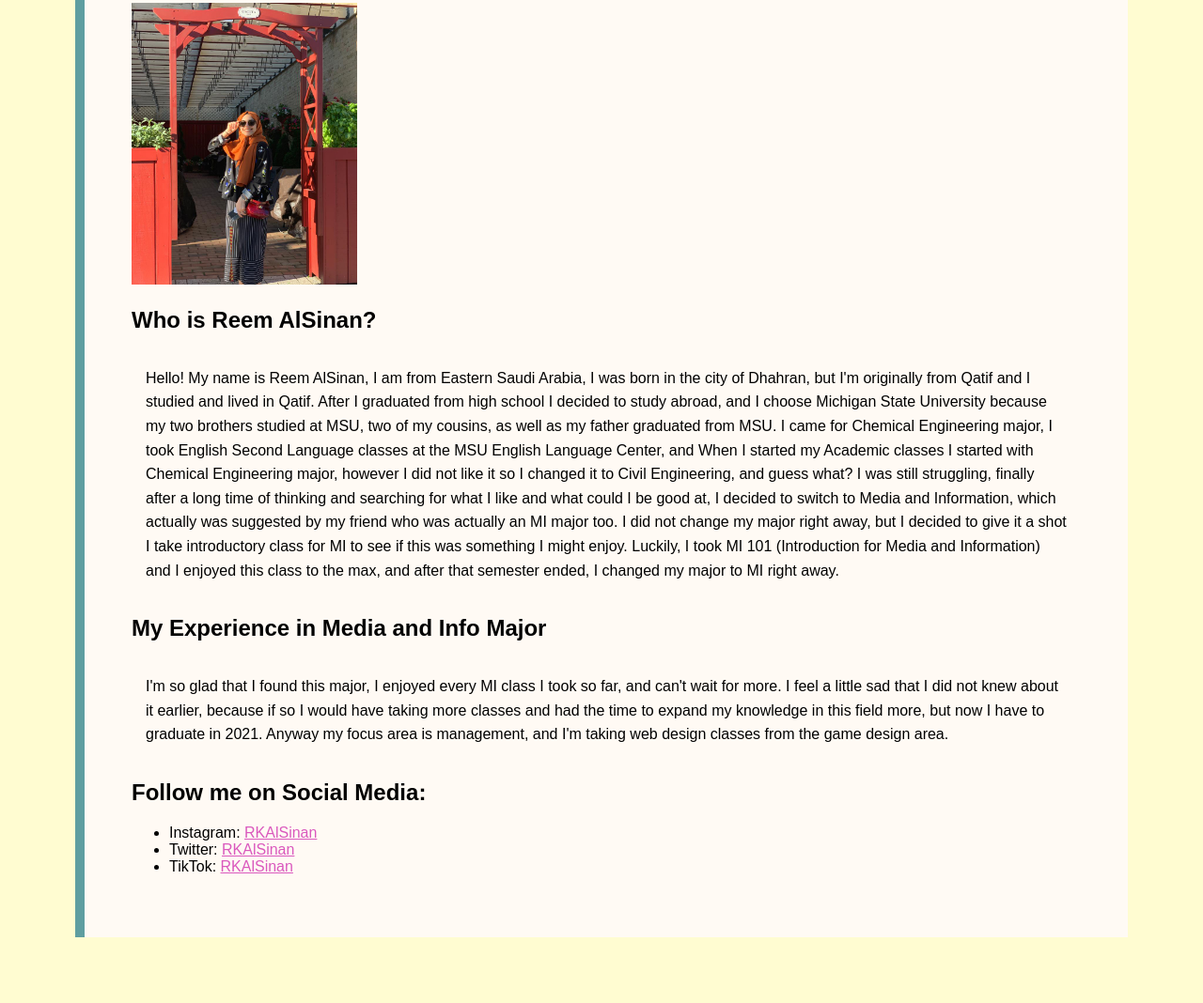
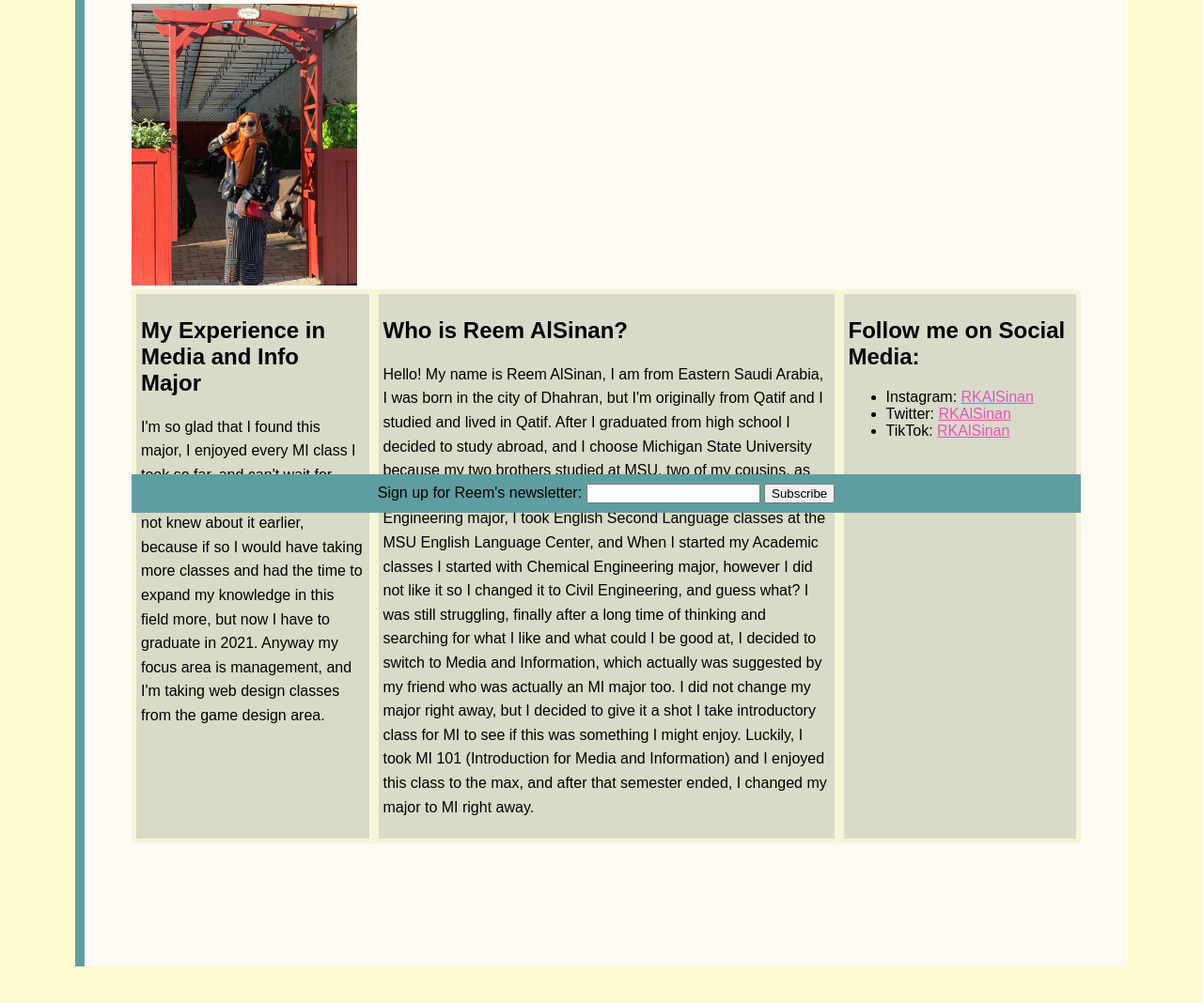
Before and after one commit to RKAlSinan/mi349_blog, a plain HTML site: page about.html in a window 1280 px wide. Shown: the part 254-1322 px from the top of the page at 94% size. Drawn offline with Linux system fonts and the light colour scheme.

Commit message:
Add files via upload

```diff
--- a/about.html
+++ b/about.html
@@ -18,23 +18,33 @@
     <img alt="reem in wisconsin" src="meinwis.JPG" width="240" height="300">
 
 
-<section>
+<div>
 
+    <aside>
+        <h2>My Experience in Media and Info Major</h2>
+            <p>I'm so glad that I found this major, I enjoyed every MI class I took so far, and can't wait for more. I feel a little sad that I did not knew about it earlier, because if so I would have taking more classes and had the time to expand my knowledge in this field more, but now I have to graduate in 2021. Anyway my focus area is management, and I'm taking web design classes from the game design area.</p>
+    </aside>
+
+    <aside>
         <h2>Who is Reem AlSinan?</h2>
             <p>Hello! My name is Reem AlSinan, I am from Eastern Saudi Arabia, I was born in the city of Dhahran, but I'm originally from Qatif and I studied and lived in Qatif. After I graduated from high school I decided to study abroad, and I choose Michigan State University because my two brothers studied at MSU, two of my cousins, as well as my father graduated from MSU. I came for Chemical Engineering major, I took English Second Language classes at the MSU English Language Center, and When I started my Academic classes I started with Chemical Engineering major, however I did not like it so I changed it to Civil Engineering, and guess what? I was still struggling, finally after a long time of thinking and searching for what I like and what could I be good at, I decided to switch to Media and Information, which actually was suggested by my friend who was actually an MI major too. I did not change my major right away, but I decided to give it a shot I take introductory class for MI to see if this was something I might enjoy. Luckily, I took MI 101 (Introduction for Media and Information) and I enjoyed this class to the max, and after that semester ended, I changed my major to MI right away. </p>
+    </aside>
 
-    <h2>My Experience in Media and Info Major</h2>
-        <p>I'm so glad that I found this major, I enjoyed every MI class I took so far, and can't wait for more. I feel a little sad that I did not knew about it earlier, because if so I would have taking more classes and had the time to expand my knowledge in this field more, but now I have to graduate in 2021. Anyway my focus area is management, and I'm taking web design classes from the game design area.</p>
-
+    <aside>
         <h2>Follow me on Social Media:</h2>
             <ul>
                 <li>Instagram: <a href="https://www.instagram.com/rkalsinan/">RKAlSinan</a> </li>
                 <li>Twitter: <a href="https://twitter.com/RKAlSinan">RKAlSinan</a> </li>
                 <li>TikTok: <a href="https://vm.tiktok.com/ZMJm6msET/">RKAlSinan</a> </li>
             </ul>
+    </aside>
 
-</section>
+</div>
 
+<form class="sign-up">
+    <label>Sign up for Reem's newsletter: <input type="text"> </label>
+    <button>Subscribe</button>
+</form>
 
 </body>
 </html>
--- a/style.css
+++ b/style.css
@@ -12,20 +12,20 @@ body    {
         }
 
 h1      {
-        margin: 0px;
+ margin: 0;
 
-
-        }
+}
 
 .blog-about-contact {
 
-        border-bottom: 1px solid rgb(153, 189, 192);
+        border: 1px solid rgb(153, 189, 192);
         text-align: center;
         list-style-type: none; /* This will remove the dotted list*/
         font-family: 'Chelsea Market', cursive;
 
+}
 
-        }
+
 
 
 
@@ -33,6 +33,8 @@ h1      {
         border: 3px dotted rgb(153, 189, 192);
 
         }
+
+
 
 .h2-Traveling-Stories {
 
@@ -53,9 +55,9 @@ h1      {
                 }
 
 p       {
+
         line-height: 1.6em;
-        padding: 15px;
-
+        padding: 0px;
 
 
         }
@@ -85,10 +87,38 @@ a[href] { /* This alter links*/
         }
 
 .sign-up {
-        padding-top:40px;
+        padding-top:10px;
         text-align: center;
         background-color: cadetblue;
-        padding-bottom: 40px;
+        padding-bottom: 10px;
         margin-top: 40px;
 
+        position: sticky;
+        bottom: 0;
         }
+
+div {
+background: beige;
+        display: flex;
+
+}
+aside {
+
+        background: #9999994b;
+        padding: 5px;
+        margin: 5px;
+
+}
+
+aside:nth-of-type(1) { flex: 1;         }
+aside:nth-of-type(2) { flex: 2;         }
+aside:nth-of-type(3) { flex: 1;         }
+
+.meinwis {
+
+        float: left;
+        margin-right: 25px;
+        margin-bottom: 15px;
+
+
+}
```
Also changed, not shown: contact.html (+5 -0 lines), index.html (+7 -7 lines). Lines whose indentation alone changed are shown as unchanged.
